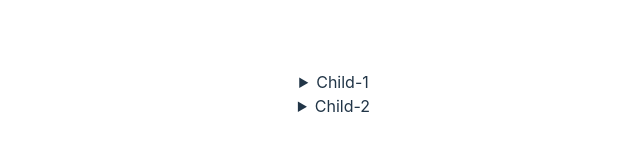
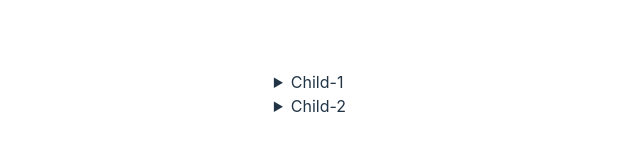
Before and after one commit to keyurparalkar/recursive-component-examples, a React (Vite) app: page / in a window 1280 px wide. Shown: the part 306-456 px from the top of the page, without its empty margins (338-978 px from the left). Built offline with nearby package versions, Linux system fonts and the light colour scheme.

Commit message:
style: refactored the styles for tree component

```diff
--- a/src/App.css
+++ b/src/App.css
@@ -9,8 +9,12 @@
     padding: 0;
   }
 
-  details {
-    margin-left: 4rem;
+  ul {
+    margin-left: 1rem;
+  }
+
+  details summary {
+    text-align: left;
   }
 }
 
```
